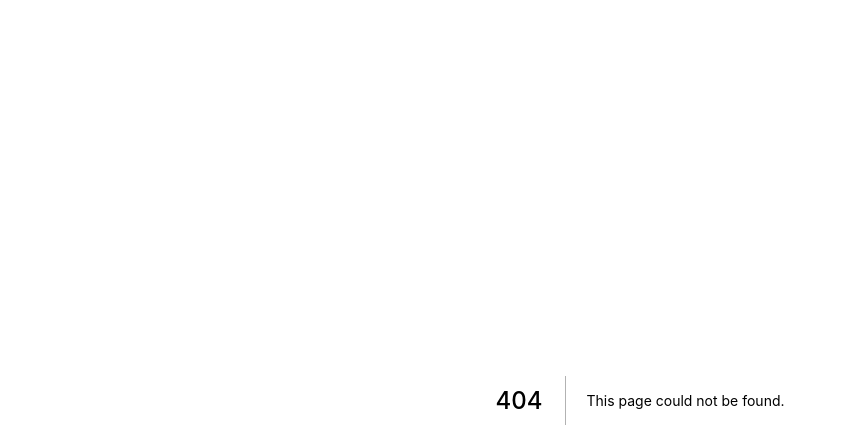
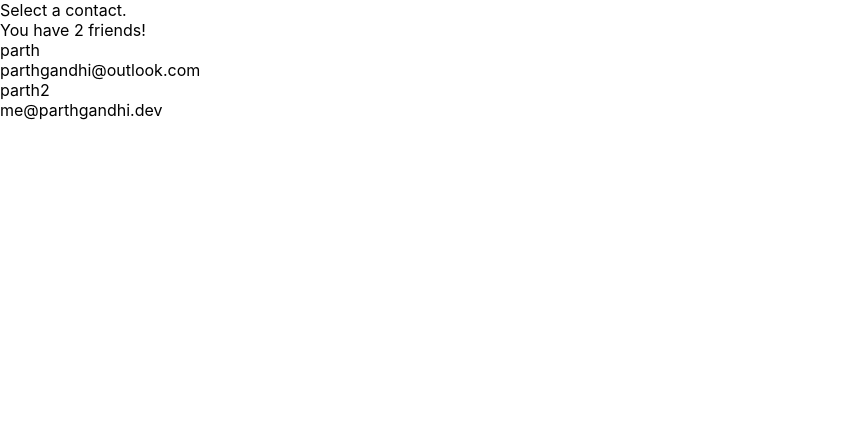
Before and after one commit to ParthGandhi/contacts-app, a Next.js app: page /contacts in a window 1280 px wide. Before the commit this address had no page. Shown: the top 448 px of the page, without its empty margins (0-847 px from the left). Built offline with nearby package versions, Linux system fonts and the light colour scheme.

Commit message:
show all dummy contacts

```diff
--- /dev/null
+++ b/pages/contacts.jsx
@@ -0,0 +1,47 @@
+import { useState } from "react";
+
+function ContactSummary({ id, name, email }) {
+  return (
+    <div key={id}>
+      <div>{name}</div>
+      <div>{email}</div>
+    </div>
+  );
+}
+
+// is this the right way to pass default args?
+// how to strictly type this data container
+const defaultContactsData = [
+  {
+    id: 1,
+    name: "parth",
+    email: "parthgandhi@outlook.com",
+  },
+  {
+    id: 2,
+    name: "parth2",
+    email: "me@parthgandhi.dev",
+  },
+];
+
+function Contacts({ contactsData }) {
+  contactsData = contactsData || defaultContactsData;
+  const [selectedContact, setSelectedContact] = useState(null);
+
+  return (
+    <div>
+      <div>{selectedContact ? selectedContact.name : "Select a contact."}</div>
+      <div> You have {contactsData.length} friends!</div>
+
+      {contactsData.map((contactData, index) => (
+        <ContactSummary
+          id={contactData.id}
+          name={contactData.name}
+          email={contactData.email}
+        />
+      ))}
+    </div>
+  );
+}
+
+export default Contacts;
```
